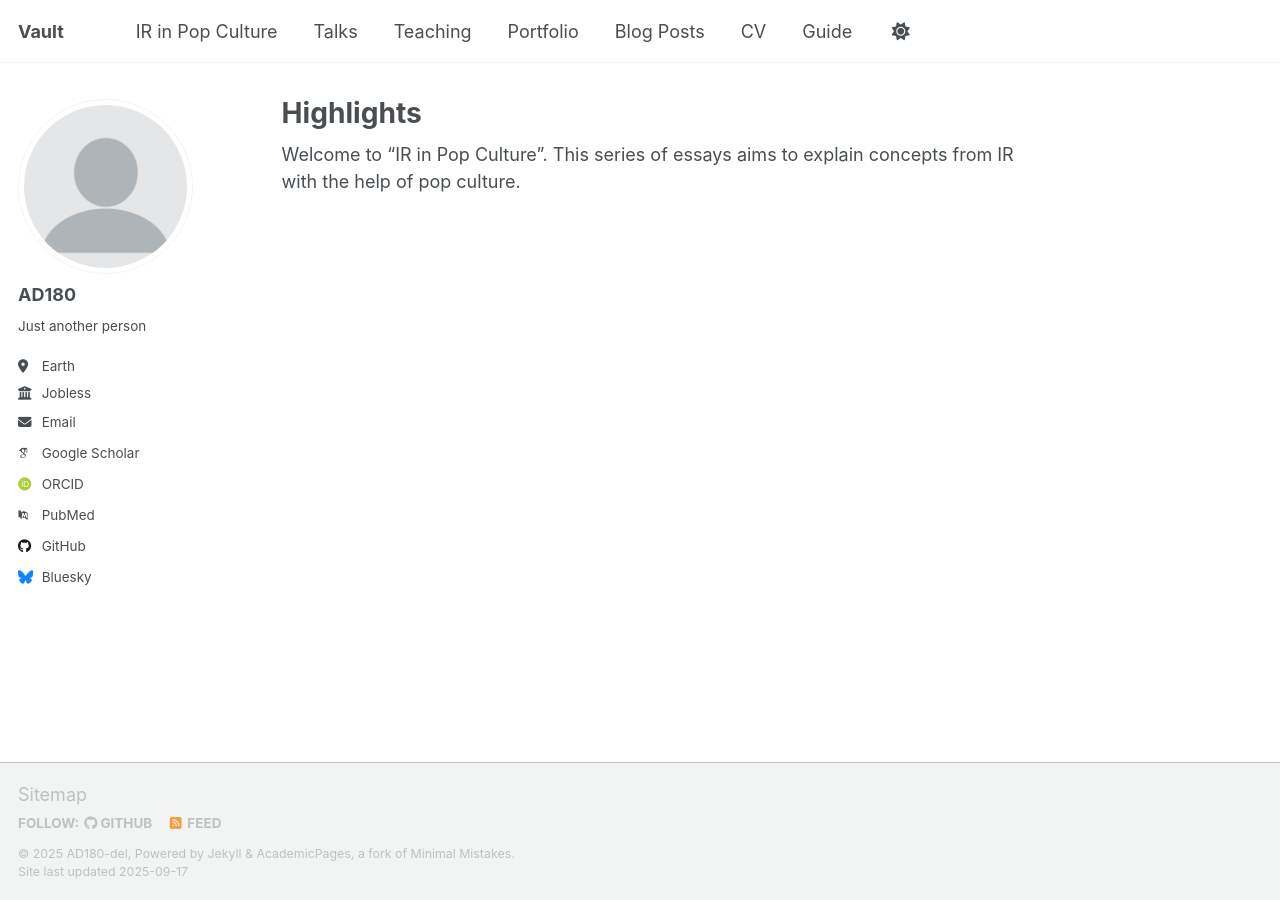
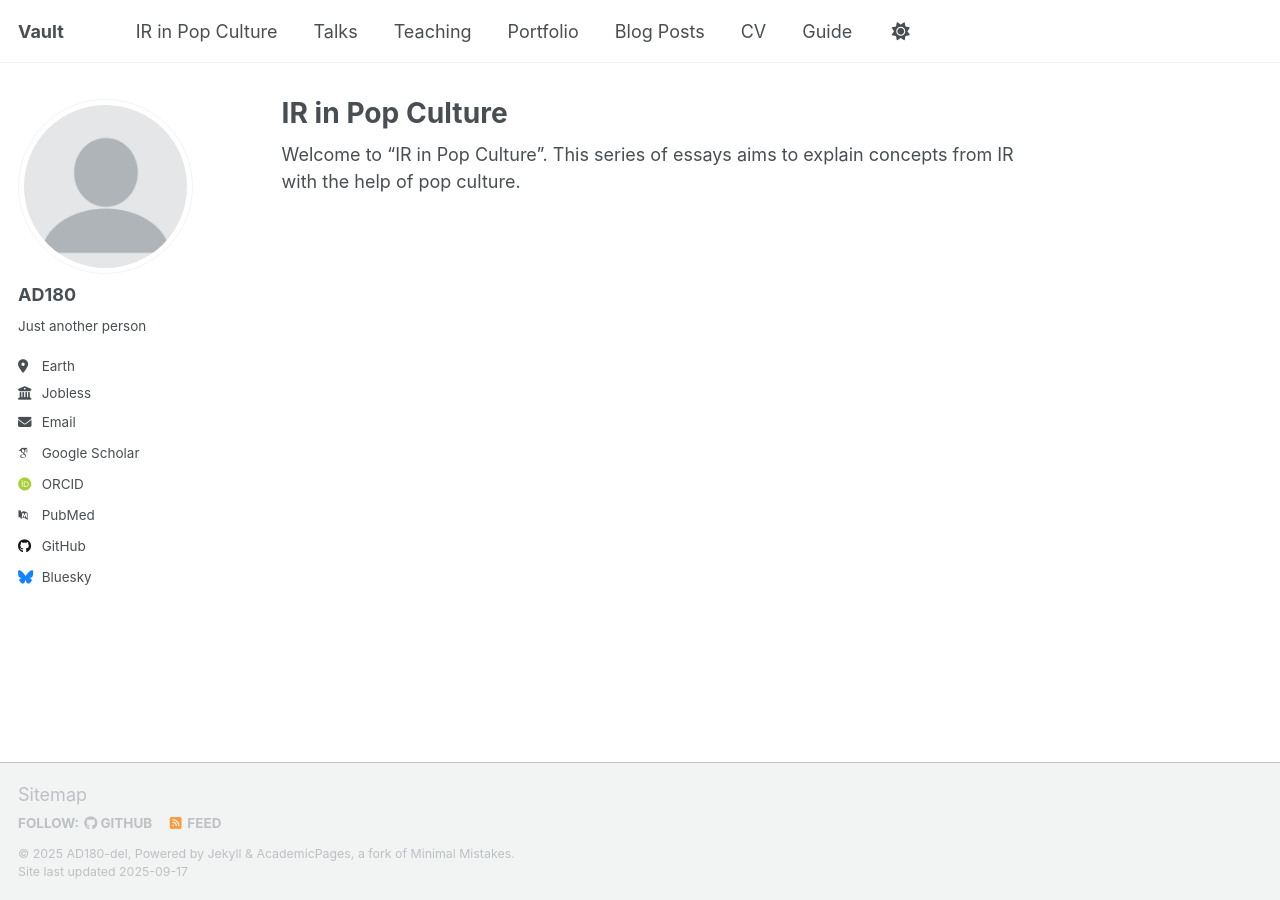
Before and after one commit to AD180-del/ad180-del.github.io, a Jekyll site: the page built from _pages/irinpopculture.md, in a window 1280 px wide. Built offline with Jekyll 4.4.1, drawn with Linux system fonts in a browser that asks for light colours; some web fonts are replaced; a script that is not in the unit is left out.

Commit message:
Update irinpopculture.md

```diff
--- a/_pages/irinpopculture.md
+++ b/_pages/irinpopculture.md
@@ -1,6 +1,6 @@
 ---
 permalink: /irinpopculture/
-title: "Highlights"
+title: "IR in Pop Culture"
 ---
 
 Welcome to "IR in Pop Culture". This series of essays aims to explain concepts from IR with the help of pop culture.
```
